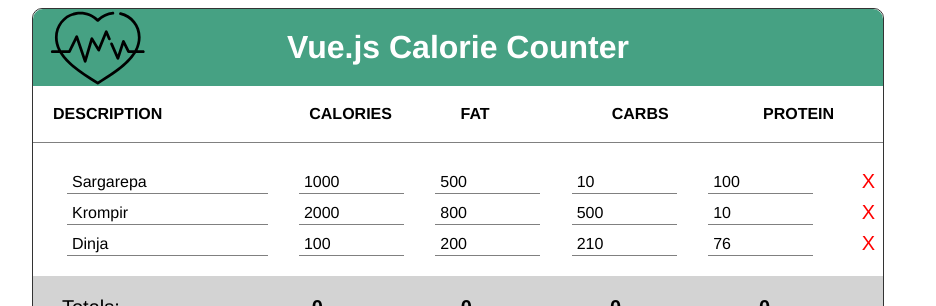
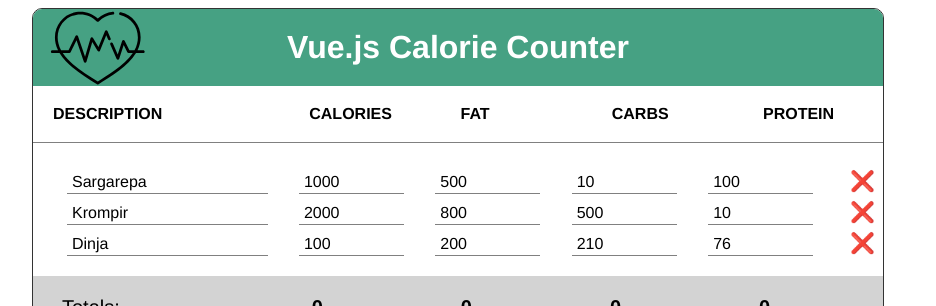
Before and after one commit to nlukic97/calorieCounterApp, a Vue app: page / in a window 1280 px wide. Shown: the top 306 px of the page, without its empty margins (182-1118 px from the left). Built offline with nearby package versions, Linux system fonts and the light colour scheme.

Commit message:
finished the X's and border-radius

```diff
--- a/src/components/HelloWorld.vue
+++ b/src/components/HelloWorld.vue
@@ -17,7 +17,7 @@
         <span>{{item.fat}}</span>
         <span>{{item.prot}}</span>
         &nbsp; <!-- no break space entity. Pravi mali razmak. -->
-        <button v-on:click="removeItem(index)">X</button>
+        <button v-on:click="removeItem(index)">&#10060;</button>
         <!--prosledjuje se index koji je kao gore, kao parametar -->
       </li> <!--Loop za hvatanje informacija. item je element, index je broj -->
     </ul>
@@ -146,8 +146,8 @@
       margin:0;
       padding:20px 0;
       text-align: center;
-      border-top-left-radius: inherit;
-      border-top-right-radius: inherit;
+      border-top-left-radius: 9px;
+      border-top-right-radius: 9px;
       background-image: url('../assets/cardio.svg');
       background-size:100px;
       background-repeat: no-repeat;
```
